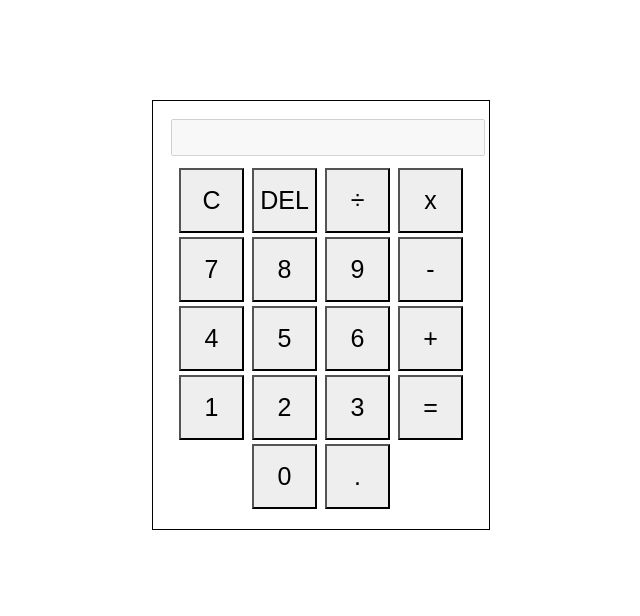
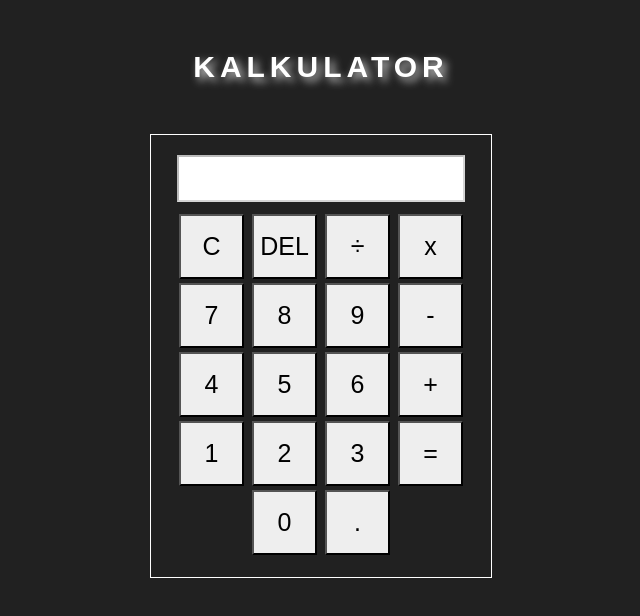
Before and after one commit to jhonvnbb/kalkulator.github.io, a plain HTML site: page index.html in a window 1280 px wide. Shown: the whole page, without its empty margins (319-959 px from the left). Drawn offline with Linux system fonts and the light colour scheme.

Commit message:
commit 1

```diff
--- a/index.html
+++ b/index.html
@@ -7,6 +7,9 @@
     <link rel="stylesheet" href="styles.css">
 </head>
 <body>
+    <div class="teks">
+        <h1>Kalkulator</h1>
+    </div>
     <div class="calculator">
         <input type="text" class="display" id="display" disabled>
         <div class="buttons">
--- a/styles.css
+++ b/styles.css
@@ -1,15 +1,44 @@
+body {
+    background-color: #212121;
+}
+.teks{
+    margin-top: 50px;
+}
+.teks h1 {
+    font-family: sans-serif;
+    font-size: 30px;
+    text-align: center;
+    color: #ffffff;
+    text-transform: uppercase;
+    letter-spacing: 5px;
+    text-shadow: 2px 2px 4px rgba(0, 0, 0, 0.5);
+    animation: glow 1s ease-in-out infinite alternate;
+}
+
+@keyframes glow {
+    from {
+        text-shadow: 2px 2px 4px rgba(0, 0, 0, 0.5);
+    }
+    to {
+        text-shadow: 4px 4px 8px rgba(255, 255, 255, 0.8);
+    }
+}
+
+
 .calculator {
     width: 300px;
-    margin: 100px auto;
+    margin: 50px auto;
     text-align: center;
-    border: 1px solid #010101;
-    padding: 18px;
+    border: 1px solid #fff;
+    padding: 20px;
 }
 
 .display {
-    padding: 5px;
-    width: 100%;
-    font-size: 20px;
+    padding: 7px;
+    width: 90%;
+    background-color: #ffffff;
+    color: red;
+    font-size: 25px;
     margin-bottom: 10px;
 }
 
```
